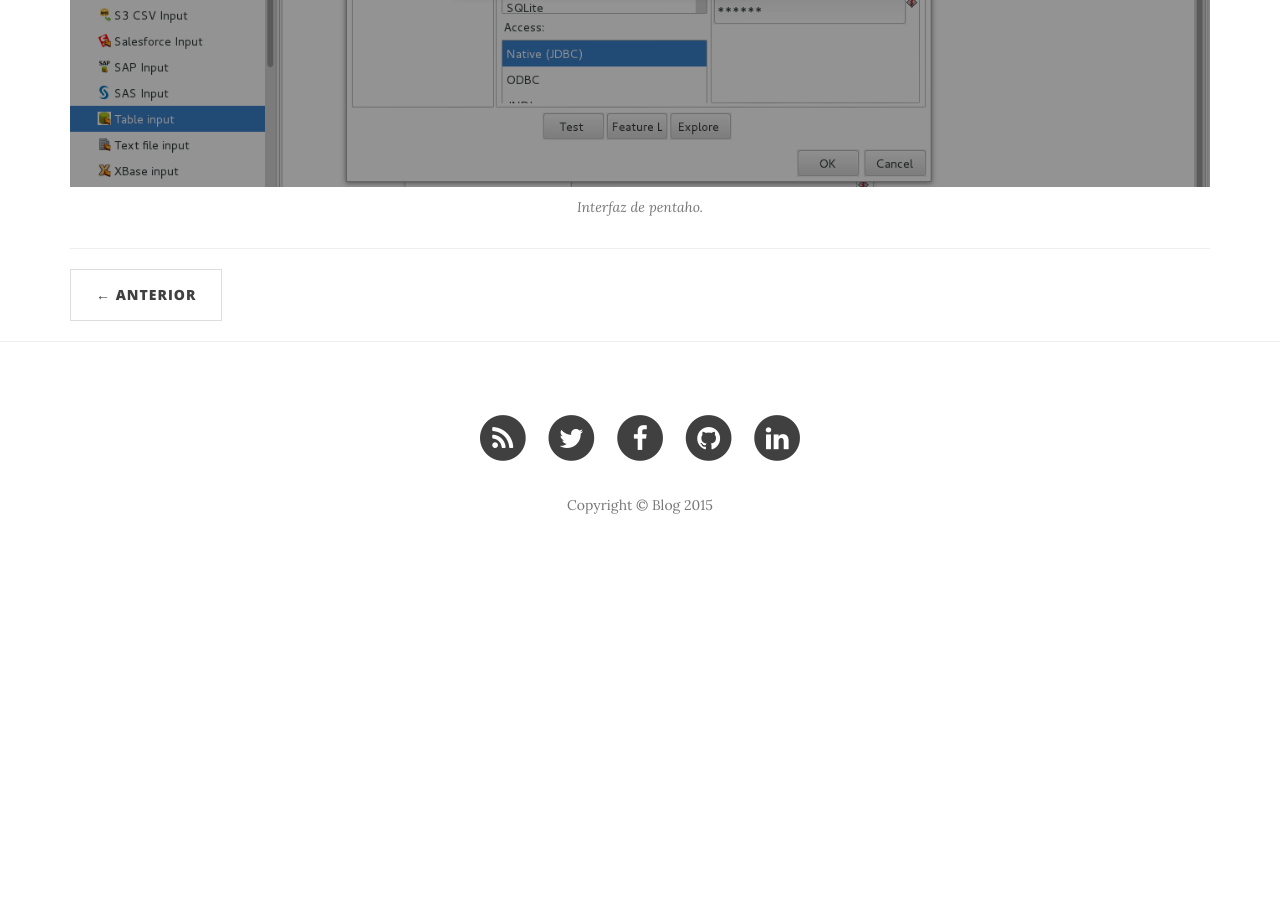
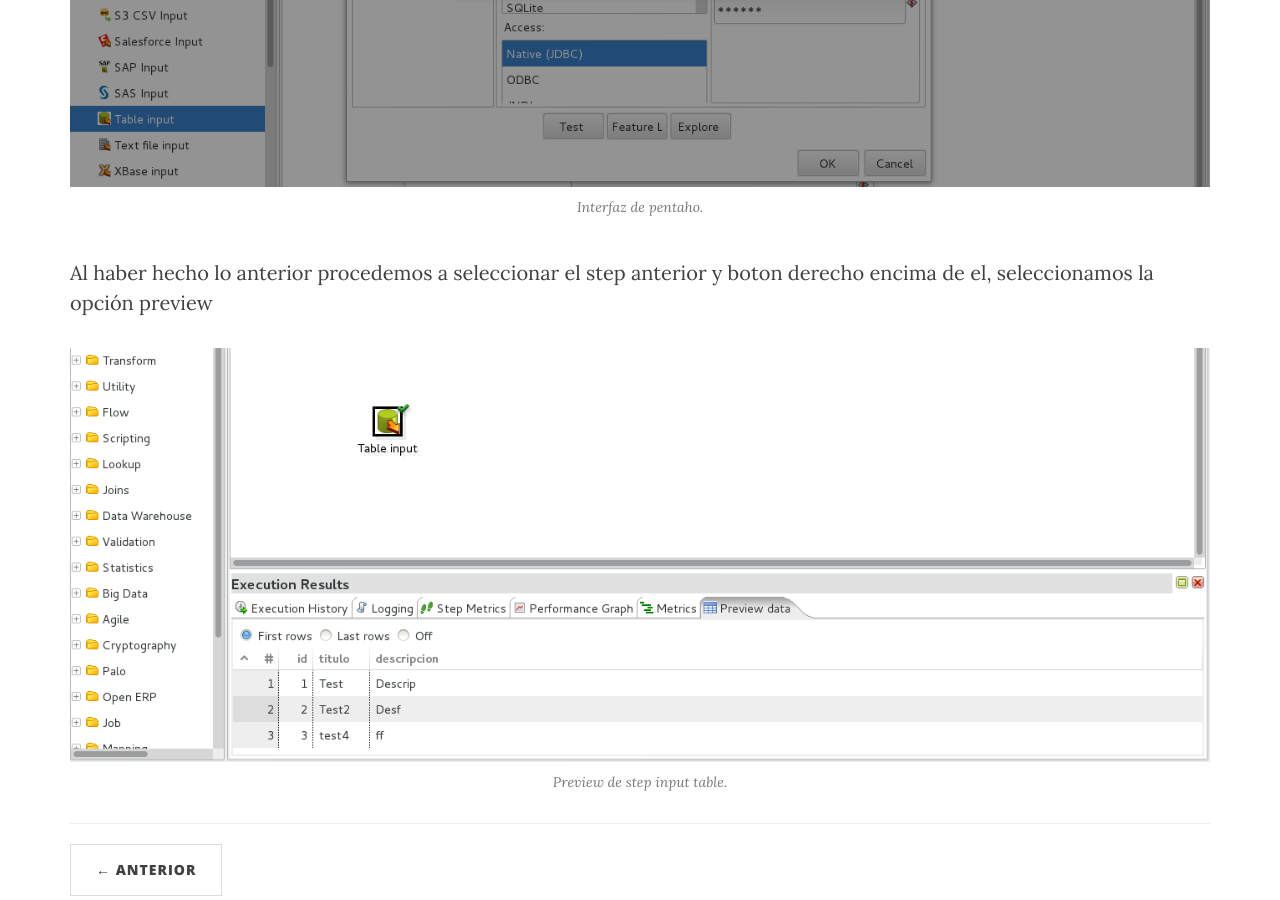
Before and after one commit to hellfish2/hellfish2.github.io, a Jekyll site: the page built from _posts/2015-03-04-Pentaho-data-integrator-4.markdown, in a window 1280 px wide and 900 px high, scrolled down 1188 px. Built offline with Jekyll 4.4.1, drawn with Linux system fonts in a browser that asks for light colours; nearby versions of some CDN libraries; before the commit the page ends 1769 px from its top, so only the background shows below that.

Commit message:
Pentaho 4/5

```diff
--- a/_posts/2015-02-27-Pentaho-data-integrator-2.markdown
+++ b/_posts/2015-02-27-Pentaho-data-integrator-2.markdown
@@ -34,5 +34,5 @@ Espero que con todo lo indicado sea más fácil tener Pentaho "instalado" en nue
 <a href="#">
 <img src="{{ site.baseurl }}/img/pentaho.jpg" alt="Pentaho tutorial">
 </a>
-<span class="caption text-muted">Interfaz de pentaho.</span>
+<span class="caption text-muted">Bienvenido a Pentaho.</span>
 </p>
--- a/_posts/2015-03-04-Pentaho-data-integrator-4.markdown
+++ b/_posts/2015-03-04-Pentaho-data-integrator-4.markdown
@@ -19,3 +19,12 @@ Seleccionamos en la carpeta input la opción, Table input y la arrastramos hacia
 </a>
 <span class="caption text-muted">Interfaz de pentaho.</span>
 </p>
+
+Al haber hecho lo anterior procedemos a seleccionar el step anterior y boton derecho encima de el, seleccionamos la opción preview
+
+<p class="centerImage">
+<a href="#">
+<img src="{{ site.baseurl }}/img/pentaho_7.png" alt="Pentaho tutorial">
+</a>
+<span class="caption text-muted">Preview de step input table.</span>
+</p>
```
Also changed, not shown: other parts of _posts/2015-02-27-Pentaho-data-integrator-2.markdown (+2 -2 lines), img/pentaho_6.png (added), img/pentaho_7.png (added).
